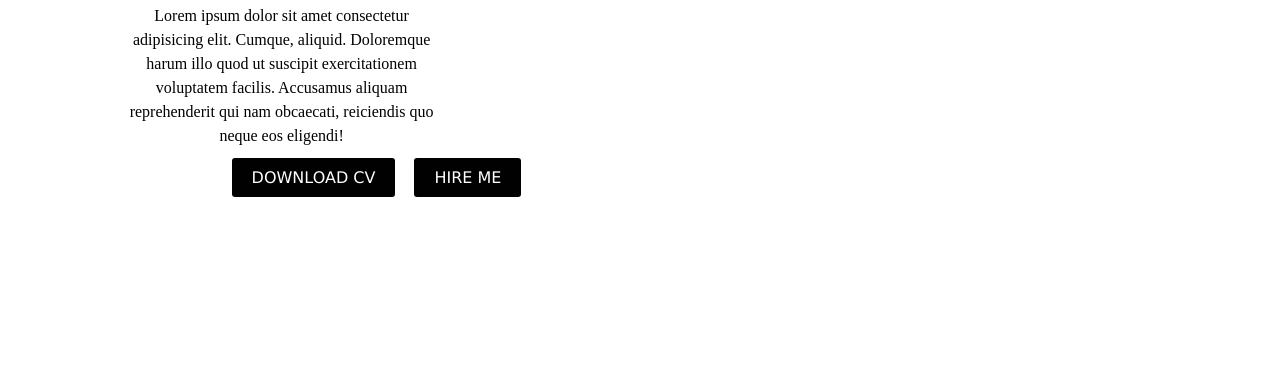
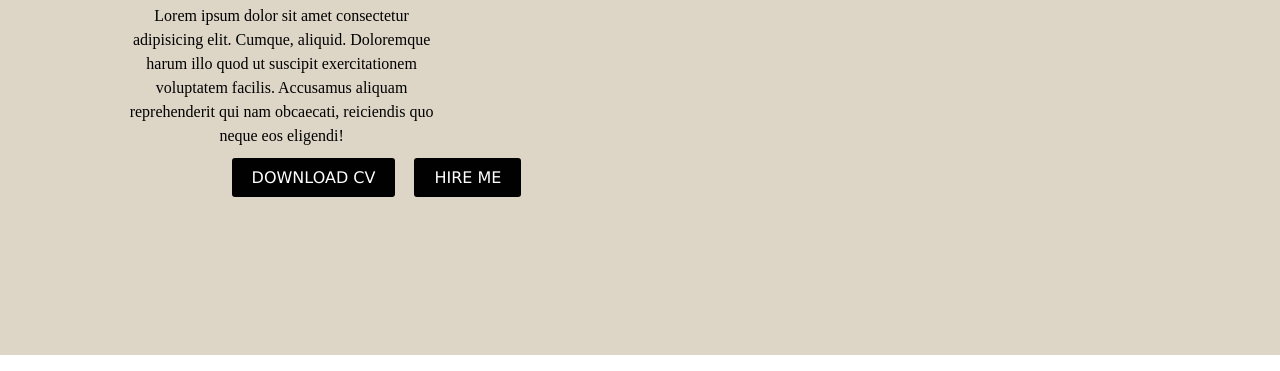
Before and after one commit to webdevexpertbd/four-jhankar, a plain HTML site: page index.html in a window 1280 px wide. Shown: the part 445-816 px from the top of the page. Drawn offline with Linux system fonts and the light colour scheme.

Commit message:
banner background add

```diff
--- a/index.html
+++ b/index.html
@@ -8,6 +8,7 @@
     <link rel="stylesheet" href="style.css">
 </head>
 <body>
+    <div class="banner">
         <div class="container">
             <div class="banner-txt">
                 <h3>Welcome to my website</h3>
@@ -20,6 +21,7 @@
                 <img src="images/Photo_About_Us.png" alt="">
             </div>
         </div>
+    </div>
 
 </body>
 </html>
--- a/style.css
+++ b/style.css
@@ -2,6 +2,10 @@
     margin: 0;
     padding: 0;
     box-sizing: border-box;
+}
+
+.banner {
+    background-color: rgba(128, 98, 42, 0.267);
 }
 
 .container {
```
Lines whose indentation alone changed are shown as unchanged.
